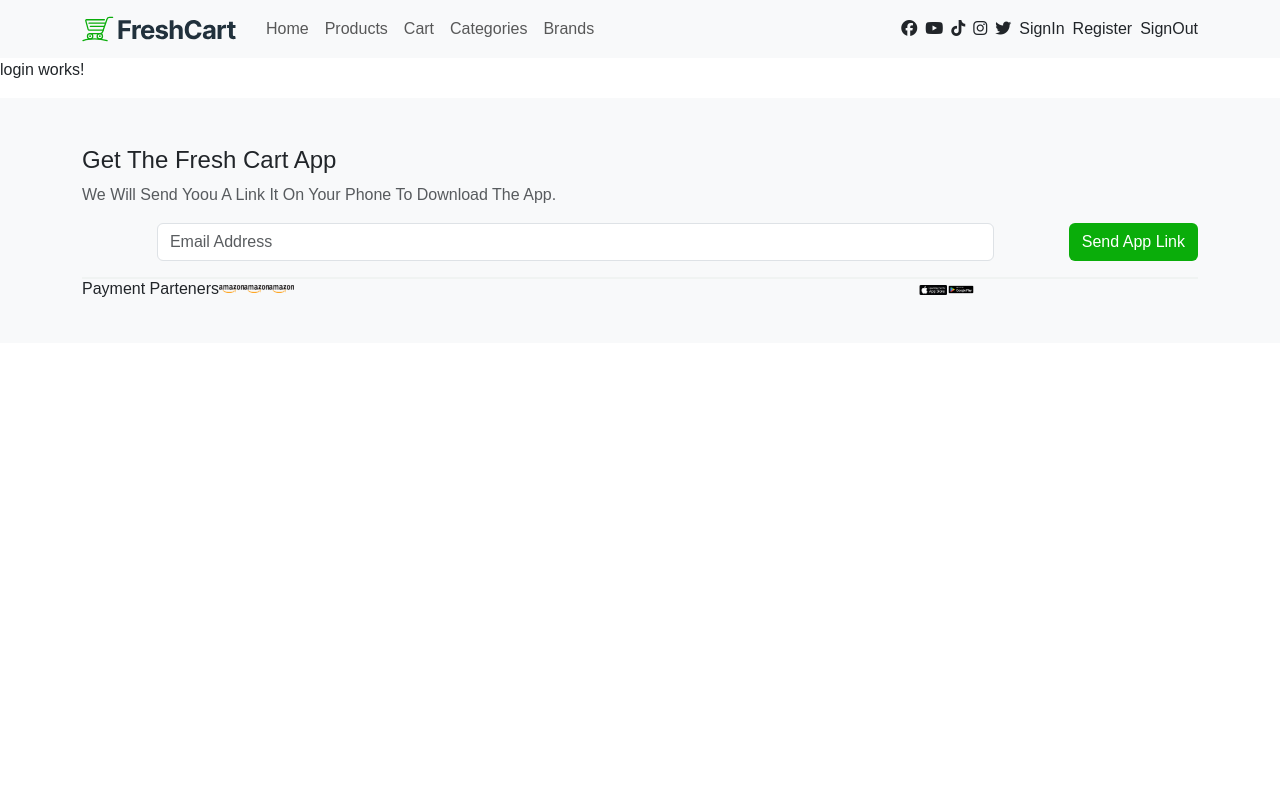
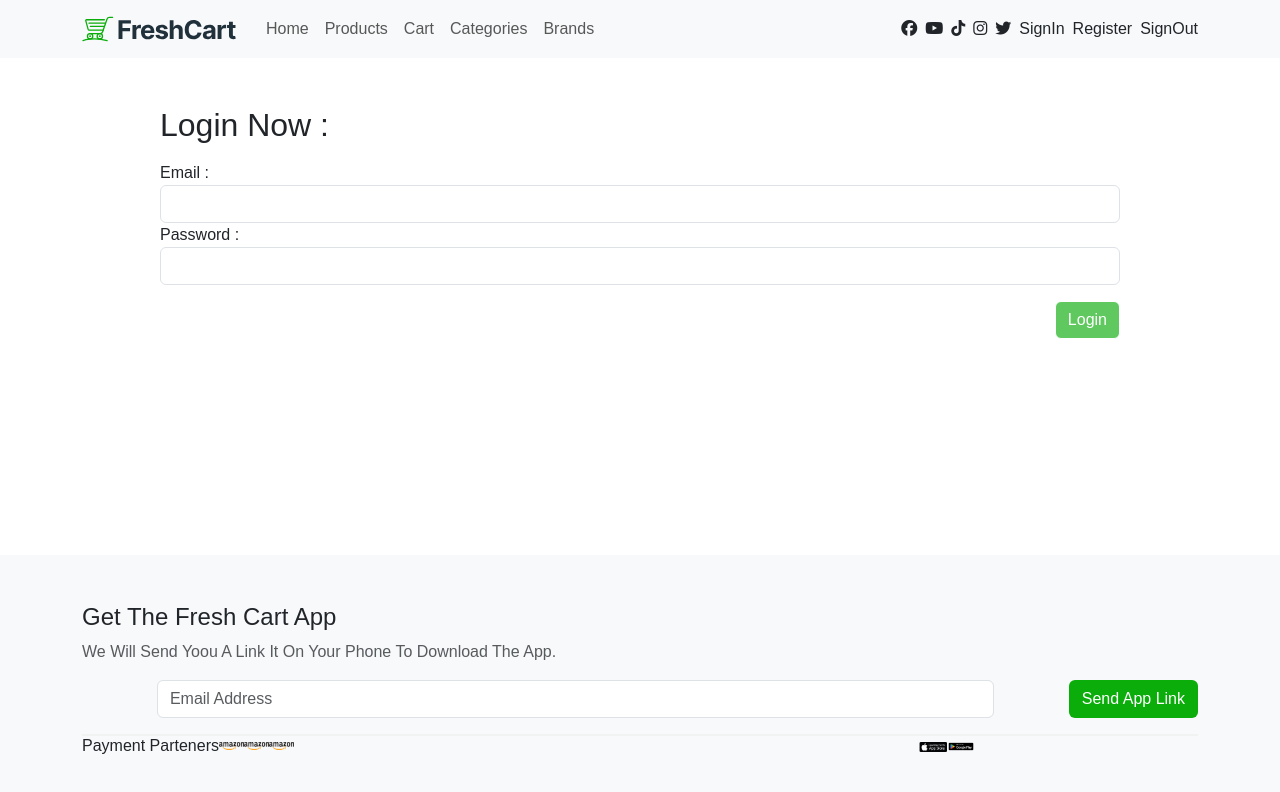
Before and after one commit to aGiBam/E-Commerce-Angular, an Angular app: page /login in a window 1280 px wide. Shown: the top 792 px of the page. Built offline with nearby package versions, Linux system fonts and the light colour scheme; a web font is replaced by a local one.

Commit message:
login Added

```diff
--- a/src/app/register/Services/auth.service.ts
+++ b/src/app/Services/auth.service.ts
@@ -8,6 +8,10 @@ interface registerInterface {
   password: string;
   rePassword: string;
   phone: string;
+}
+interface loginInterface {
+  email: string;
+  password: string;
 }
 
 @Injectable({
@@ -24,4 +28,10 @@ export class AuthService {
       registerData
     );
   }
+  sendLogin(loginData: loginInterface): Observable<any> {
+    return this._HttpClient.post(
+      this.baseUrl + '/api/v1/auth/signin',
+      loginData
+    );
+  }
 }
--- a/src/app/app-routing.module.ts
+++ b/src/app/app-routing.module.ts
@@ -10,7 +10,7 @@ import { CategoriesComponent } from './categories/categories.component';
 import { NotfoundComponent } from './notfound/notfound.component';
 
 const routes: Routes = [
-  { path: '', redirectTo: 'register', pathMatch: 'full' },
+  { path: '', redirectTo: 'login', pathMatch: 'full' },
   { path:'register', component: RegisterComponent },
   { path:'login', component: LoginComponent },
   { path:'home', component: HomeComponent },
--- a/src/app/footer/footer.component.html
+++ b/src/app/footer/footer.component.html
@@ -1,4 +1,4 @@
-<div class="bg-body-tertiary py-5">
+<div class="fixed-bottom bg-body-tertiary py-5">
   <div class="container">
     <h4>Get The Fresh Cart App</h4>
     <p class="text-muted">We Will Send Yoou A Link It On Your Phone To Download The App.</p>
--- a/src/app/login/login.component.html
+++ b/src/app/login/login.component.html
@@ -1 +1,25 @@
-<p>login works!</p>
+<div class="w-75 my-5 mx-auto">
+  <h1 class="alert alert-danger text-center" *ngIf="errorMessage">{{errorMessage}}</h1>
+  <h2 class="mb-3">Login Now :</h2>
+  <form (ngSubmit)="loginSubmit(loginForm)" [formGroup]="loginForm">
+    <div>
+      <label for="">Email :</label>
+      <input formControlName="email" class="form-control">
+      <div *ngIf="loginForm.get('email')?.errors && loginForm.get('email')?.touched" class="alert alert-danger">
+        <p *ngIf="loginForm.get('email')?.errors?.['required']">Email is Required Field</p>
+        <p *ngIf="loginForm.get('email')?.errors?.['email']">Please Enter Valid Email </p>
+      </div>
+    </div>
+
+    <div>
+      <label for="">Password :</label>
+      <input formControlName="password" class="form-control">
+      <div *ngIf="loginForm.get('password')?.errors && loginForm.get('password')?.touched" class="alert alert-danger">
+        <p *ngIf="loginForm.get('password')?.errors?.['required']">Password is Required Field</p>
+        <p *ngIf="loginForm.get('password')?.errors?.['pattern']">Please Enter Valid password </p>
+      </div>
+    </div>
+
+    <button [disabled]="loginForm.invalid" type="submit" class="btn bg-main text-white d-block ms-auto my-3">Login</button>
+  </form>
+  </div>
--- a/src/app/login/login.component.ts
+++ b/src/app/login/login.component.ts
@@ -1,10 +1,37 @@
 import { Component } from '@angular/core';
-
+import { FormControl, FormGroup, Validators } from '@angular/forms';
+import { AuthService } from '../Services/auth.service';
+import { Router } from '@angular/router';
 @Component({
   selector: 'app-login',
   templateUrl: './login.component.html',
-  styleUrls: ['./login.component.scss']
+  styleUrls: ['./login.component.scss'],
 })
 export class LoginComponent {
+  errorMessage: string = '';
+  loading: boolean = false;
 
+  loginForm: FormGroup = new FormGroup({
+    email: new FormControl(null, [Validators.required, Validators.email]),
+    password: new FormControl(null, [
+      Validators.required,
+      Validators.pattern(/^(?=.*[A-Za-z])(?=.*\d)[A-Za-z\d]{8,}$/),
+    ]),
+  });
+  private _Router: any;
+  private _AuthService: any;
+
+  loginSubmit(rForm: FormGroup) {
+    this._AuthService.sendLogin(rForm.value).subscribe({
+      next: (res: any) => {
+        this._Router.navigate(['/login']);
+      },
+      error: (err: any) => {
+        this.errorMessage = err.error.message;
+        this.loading = false;
+      },
+    });
+  }
+
+  // constructor(private _AuthService: AuthService, private _Router:Router) {}
 }
--- a/src/app/register/register.component.ts
+++ b/src/app/register/register.component.ts
@@ -1,6 +1,6 @@
 import { Component } from '@angular/core';
 import { FormControl, FormGroup, Validators } from '@angular/forms';
-import { AuthService } from './Services/auth.service';
+import { AuthService } from '../Services/auth.service';
 import { Router } from '@angular/router';
 
 @Component({
```
